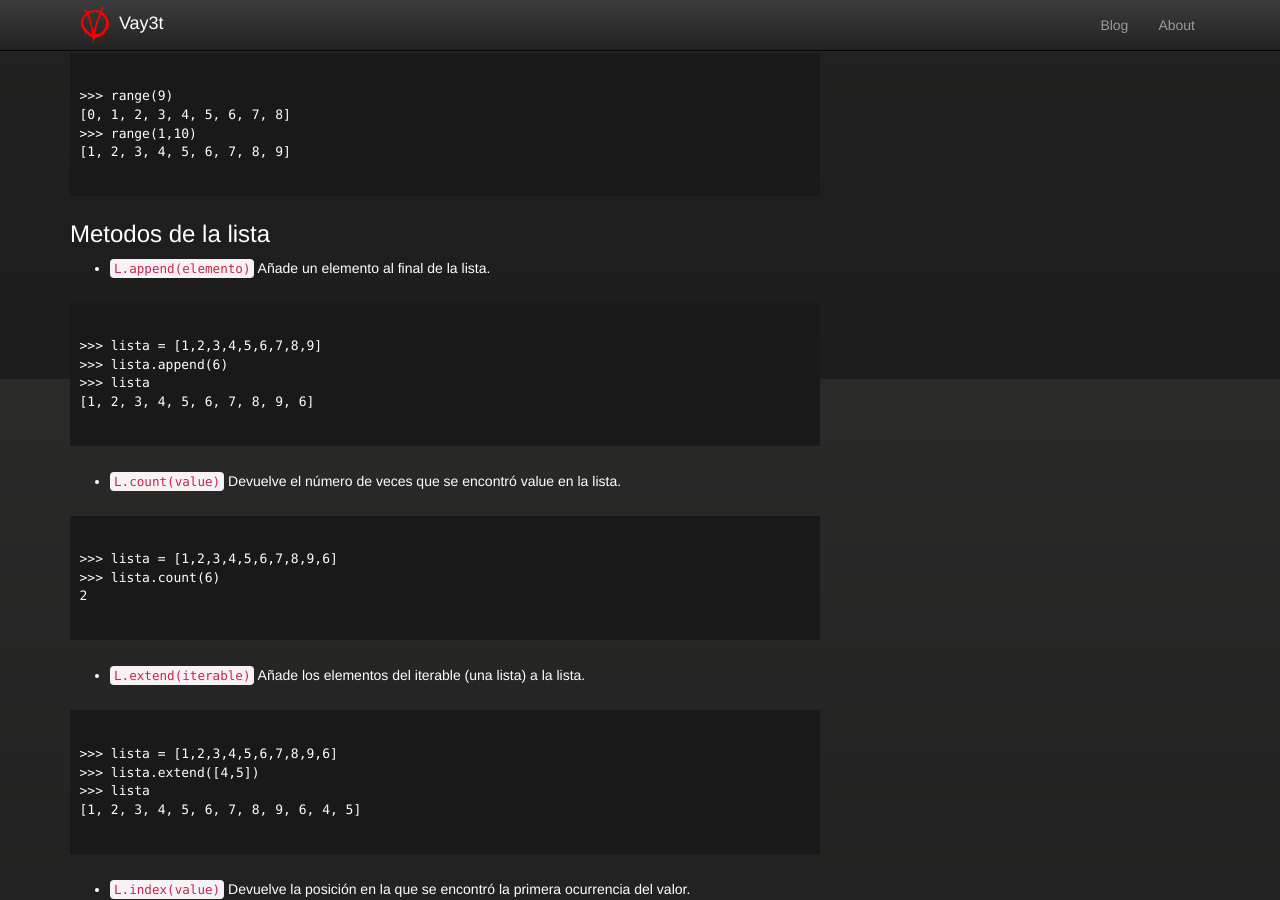
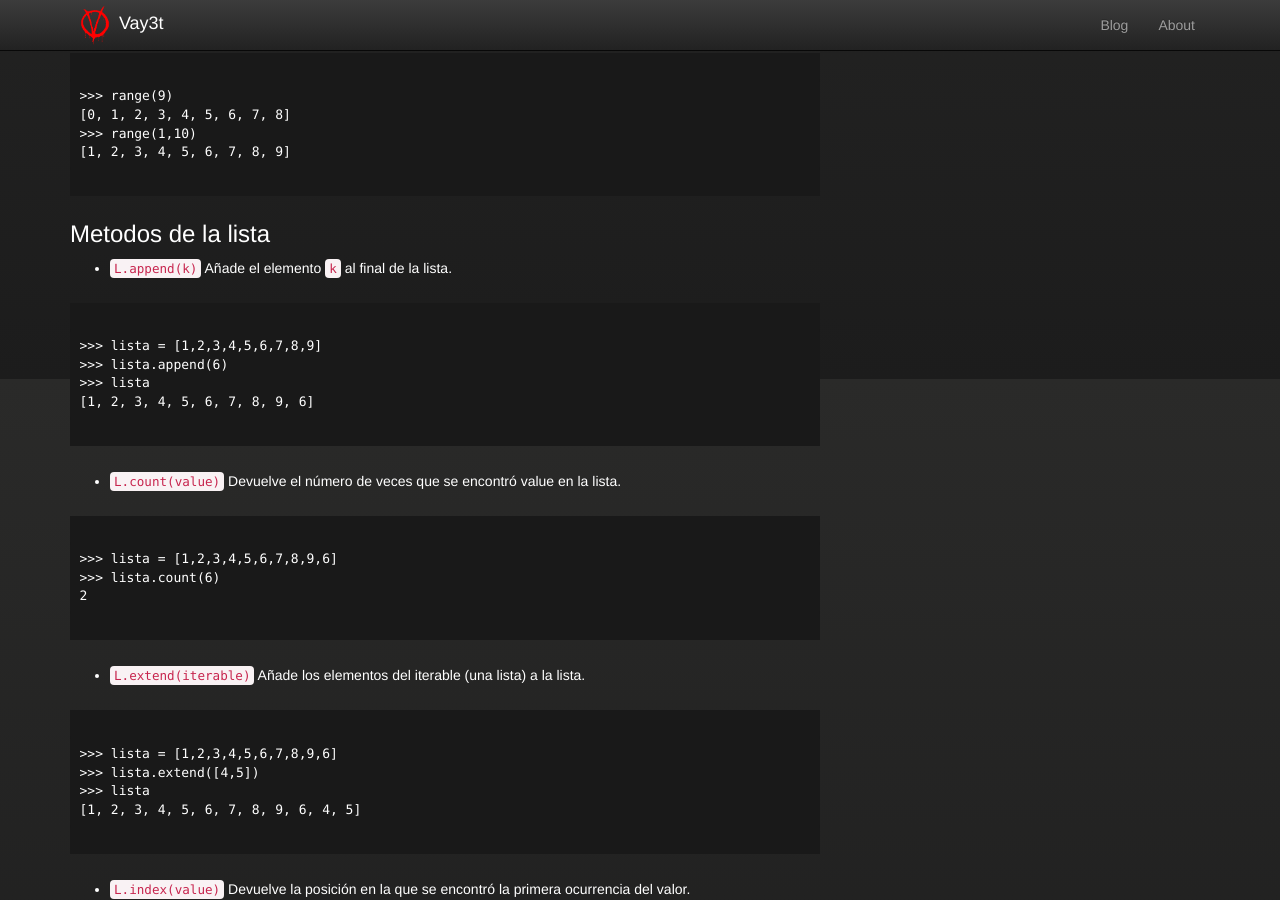
Before and after one commit to pvallejos/pvallejos.github.io, a Jekyll site: the page built from _posts/2017-10-21-Python-Part-2.md, in a window 1280 px wide and 900 px high, scrolled down 521 px. Built offline with Jekyll 4.4.1, drawn with Linux system fonts in a browser that asks for light colours; nearby versions of some CDN libraries; comment, search, counter and statistics services are not loaded.

Commit message:
Update 2017-10-21-Python-Part-2.md

````diff
--- a/_posts/2017-10-21-Python-Part-2.md
+++ b/_posts/2017-10-21-Python-Part-2.md
@@ -26,8 +26,8 @@
 
 ### Metodos de la lista
 
-* `L.append(elemento)`
-Añade un elemento al final de la lista.
+* `L.append(k)`
+Añade el elemento `k` al final de la lista.
 
 ```
 >>> lista = [1,2,3,4,5,6,7,8,9]
````
